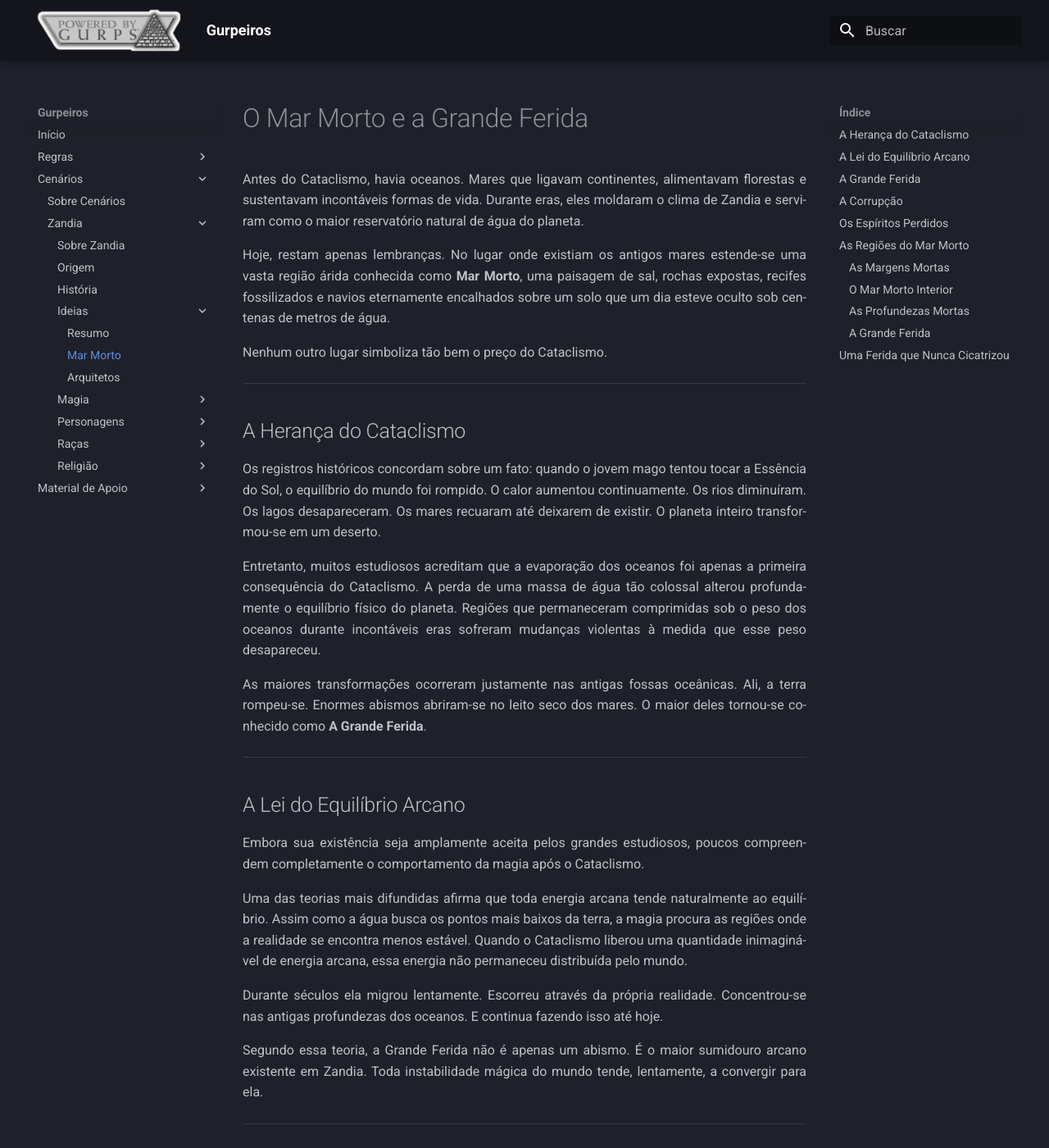
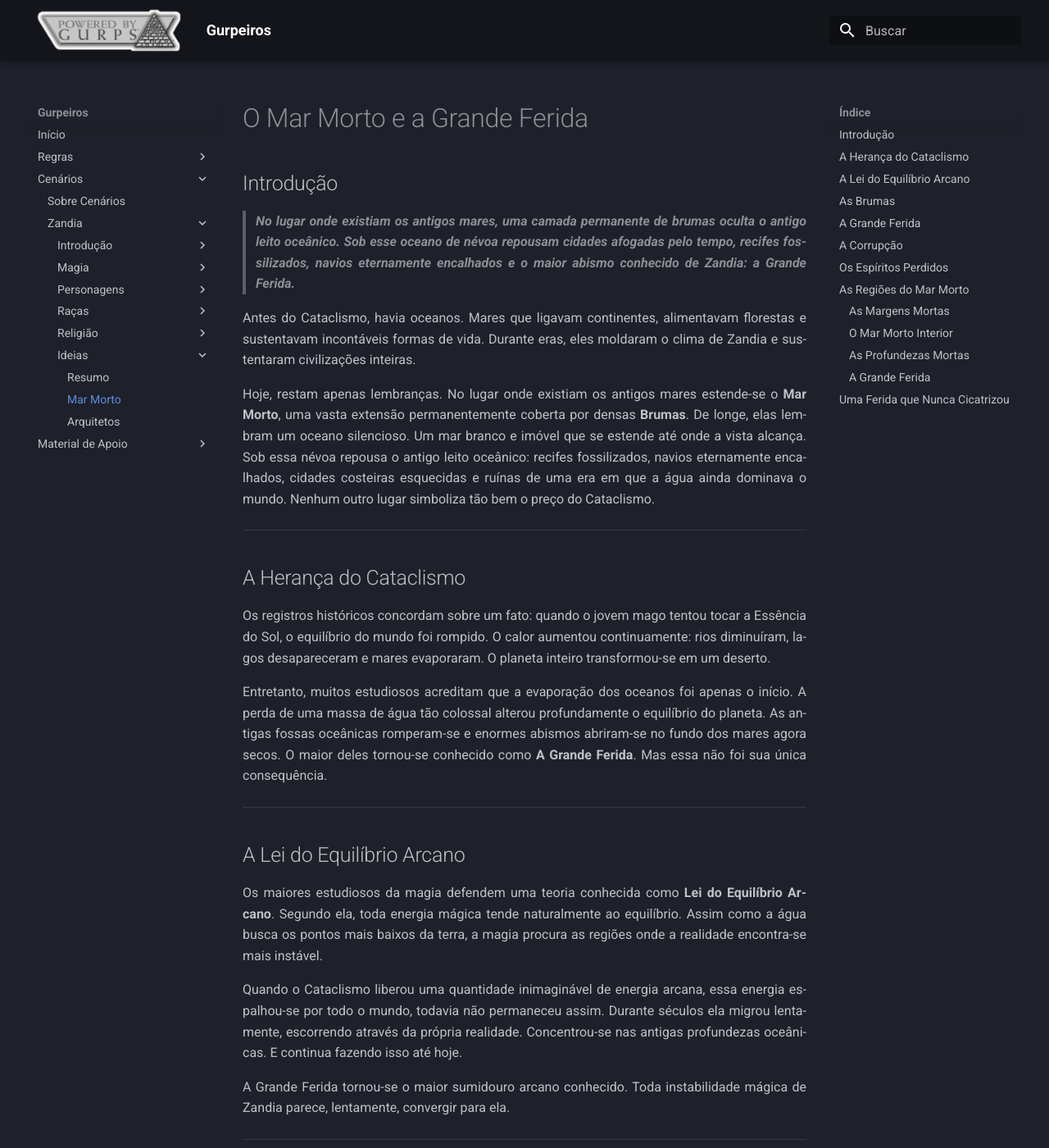
Before and after one commit to brbreis-1723/gurpeiros, an MkDocs documentation site: the page built from docs/cenarios/zandia/ideias/mar_morto.md, in a window 1280 px wide and 1400 px high. Shown: the whole window at 82% size. Built offline with MkDocs 1.6.1 and Material for MkDocs 9.7.7, drawn with Linux system fonts in a browser that asks for light colours; some of the changed text lies outside the part shown.

Commit message:
atualiza site mkdocs

```diff
--- a/docs/cenarios/zandia/ideias/mar_morto.md
+++ b/docs/cenarios/zandia/ideias/mar_morto.md
@@ -1,54 +1,63 @@
 # O Mar Morto e a Grande Ferida
 
-Antes do Cataclismo, havia oceanos. Mares que ligavam continentes, alimentavam florestas e sustentavam incontáveis formas de vida. Durante eras, eles moldaram o clima de Zandia e serviram como o maior reservatório natural de água do planeta.
+## Introdução
 
-Hoje, restam apenas lembranças. No lugar onde existiam os antigos mares estende-se uma vasta região árida conhecida como **Mar Morto**, uma paisagem de sal, rochas expostas, recifes fossilizados e navios eternamente encalhados sobre um solo que um dia esteve oculto sob centenas de metros de água.
+>***No lugar onde existiam os antigos mares, uma camada permanente de brumas oculta o antigo leito oceânico. Sob esse oceano de névoa   repousam cidades afogadas pelo tempo, recifes fossilizados, navios eternamente encalhados e o maior abismo conhecido de Zandia: a Grande Ferida.***
 
-Nenhum outro lugar simboliza tão bem o preço do Cataclismo.
+
+Antes do Cataclismo, havia oceanos. Mares que ligavam continentes, alimentavam florestas e sustentavam incontáveis formas de vida. Durante eras, eles moldaram o clima de Zandia e sustentaram civilizações inteiras.
+
+Hoje, restam apenas lembranças. No lugar onde existiam os antigos mares estende-se o **Mar Morto**, uma vasta extensão permanentemente coberta por densas **Brumas**. De longe, elas lembram um oceano silencioso. Um mar branco e imóvel que se estende até onde a vista alcança. Sob essa névoa repousa o antigo leito oceânico: recifes fossilizados, navios eternamente encalhados, cidades costeiras esquecidas e ruínas de uma era em que a água ainda dominava o mundo. Nenhum outro lugar simboliza tão bem o preço do Cataclismo.
 
 ---
 
 ## A Herança do Cataclismo
 
 Os registros históricos concordam sobre um fato: quando o jovem mago tentou tocar a Essência do Sol, o equilíbrio do mundo foi rompido.
-O calor aumentou continuamente. Os rios diminuíram. Os lagos desapareceram. Os mares recuaram até deixarem de existir. O planeta inteiro transformou-se em um deserto.
+O calor aumentou continuamente: rios diminuíram, lagos desapareceram e mares evaporaram. O planeta inteiro transformou-se em um deserto.
 
-Entretanto, muitos estudiosos acreditam que a evaporação dos oceanos foi apenas a primeira consequência do Cataclismo. A perda de uma massa de água tão colossal alterou profundamente o equilíbrio físico do planeta. Regiões que permaneceram comprimidas sob o peso dos oceanos durante incontáveis eras sofreram mudanças violentas à medida que esse peso desapareceu.
-
-As maiores transformações ocorreram justamente nas antigas fossas oceânicas. Ali, a terra rompeu-se. Enormes abismos abriram-se no leito seco dos mares. O maior deles tornou-se conhecido como **A Grande Ferida**.
+Entretanto, muitos estudiosos acreditam que a evaporação dos oceanos foi apenas o início. A perda de uma massa de água tão colossal alterou profundamente o equilíbrio do planeta. As antigas fossas oceânicas romperam-se e enormes abismos abriram-se no fundo dos mares agora secos. O maior deles tornou-se conhecido como **A Grande Ferida**. Mas essa não foi sua única consequência.
 
 ---
 
 ## A Lei do Equilíbrio Arcano
 
-Embora sua existência seja amplamente aceita pelos grandes estudiosos, poucos compreendem completamente o comportamento da magia após o Cataclismo.
+Os maiores estudiosos da magia defendem uma teoria conhecida como **Lei do Equilíbrio Arcano**. Segundo ela, toda energia mágica tende naturalmente ao equilíbrio. Assim como a água busca os pontos mais baixos da terra, a magia procura as regiões onde a realidade encontra-se mais instável.
 
-Uma das teorias mais difundidas afirma que toda energia arcana tende naturalmente ao equilíbrio. Assim como a água busca os pontos mais baixos da terra, a magia procura as regiões onde a realidade se encontra menos estável. Quando o Cataclismo liberou uma quantidade inimaginável de energia arcana, essa energia não permaneceu distribuída pelo mundo.
+Quando o Cataclismo liberou uma quantidade inimaginável de energia arcana, essa energia espalhou-se por todo o mundo, todavia não permaneceu assim. Durante séculos ela migrou lentamente, escorrendo através da própria realidade. Concentrou-se nas antigas profundezas oceânicas. E continua fazendo isso até hoje.
 
-Durante séculos ela migrou lentamente. Escorreu através da própria realidade. Concentrou-se nas antigas profundezas dos oceanos. E continua fazendo isso até hoje.
+A Grande Ferida tornou-se o maior sumidouro arcano conhecido. Toda instabilidade mágica de Zandia parece, lentamente, convergir para ela.
 
-Segundo essa teoria, a Grande Ferida não é apenas um abismo. É o maior sumidouro arcano existente em Zandia. Toda instabilidade mágica do mundo tende, lentamente, a convergir para ela.
+---
+
+## As Brumas
+
+As Brumas são a manifestação mais visível desse processo. Uma névoa negra que cobre toda a superfície antes ocupada pelas águas marinhas. A maioria dos estudiosos acredita que elas sejam uma condensação da enorme quantidade de energia arcana acumulada na Grande Ferida. As Brumas cobrem quase toda a extensão do Mar Morto, movendo-se lentamente, como se respirassem.
+
+Em um movimento que parece imitar as marés, alguns dias tornam-se finas e deixam entrever navios antigos, cidades em ruínas e recifes fossilizados. Em outros, tornam-se tão densas que engolem completamente o horizonte. Nenhum mapa do Mar Morto permanece preciso por muito tempo. As Brumas mudam, abrem caminhos, fecham passagens, escondem e revelam ruínas.
+
+Muitos exploradores afirmam que elas parecem possuir vontade própria. Os estudiosos discordam afirmando que deve existir alguma explicação lógica, ainda desconhecida. Talvez relacionada aos astros e influência das duas luas? Ou simplesmente seria a vontade dos antigos deuses e espiritos que habitavam as antigas profundezas? Até o momento, ninguém conseguiu explicá-las completamente.
 
 ---
 
 ## A Grande Ferida
 
-No centro do Mar Morto encontra-se o antigo ponto mais profundo dos oceanos. Hoje, ali existe um abismo colossal conhecido como **A Grande Ferida**. Alguns a chamam de **A Cicatriz de Zandia**, pois acreditam que ela representa a marca permanente deixada pelo Cataclismo sobre o próprio mundo.
+No centro do Mar Morto, escondido sob as Brumas, encontra-se o antigo ponto mais profundo dos oceanos. Hoje, ali existe um abismo colossal conhecido como **A Grande Ferida**. Alguns preferem chamá-la de **A Cicatriz de Zandia**, pois acreditam que ela representa a marca permanente deixada pelo Cataclismo sobre o mundo.
 
-Quanto mais se desce em direção às suas profundezas, mais estranhas tornam-se as leis da realidade. Relatos descrevem lugares onde a luz parece desaparecer antes de alcançar o solo. Ecos percorrem distâncias impossíveis. O horizonte torna-se indistinto. A orientação deixa de fazer sentido.
+Quanto mais próximo da Ferida, mais instável torna-se a realidade. A luz comporta-se de maneira estranha e os sons chegam antes de sua origem. Distâncias parecem mudar constantemente. A magia torna-se imprevisível.
 
-Até mesmo os feitiços mais simples podem produzir resultados completamente imprevisíveis. Nenhuma expedição conseguiu alcançar seu fundo. Ou, ao menos, nenhuma retornou para descrevê-lo.
+Nenhuma expedição confirmou ter alcançado seu fundo. Ou, ao menos, nenhuma retornou para descrevê-lo.
 
 ---
 
 ## A Corrupção
 
-A influência da Grande Ferida estende-se muito além de suas bordas. Criaturas expostas durante longos períodos às suas proximidades começam a sofrer alterações. Animais tornam-se agressivos e assumem formas grotescas. Plantas crescem de maneiras impossíveis.
-Minerais parecem adquirir propriedades que desafiam qualquer explicação.
+A influência da Grande Ferida estende-se muito além de suas bordas. Criaturas expostas durante longos períodos às suas proximidades sofrem alterações profundas e animais tornam-se agressivos. Plantas crescem em formas impossíveis. Minerais adquirem propriedades desconhecidas.
 
-Magos relatam mudanças na própria percepção da realidade. Os sábios chamam esse fenômeno de **Corrupção**. Não existe consenso sobre sua verdadeira natureza. Alguns acreditam que seja a própria magia tentando reparar um dano impossível de ser corrigido. Outros defendem que a realidade naquela região foi tão profundamente alterada que deixou de obedecer às leis naturais conhecidas.
+Magos relatam sonhos perturbadores, perda da orientação e alterações na percepção da realidade. Os sábios chamam esse fenômeno de **Corrupção**.
 
-Independentemente da explicação, uma verdade permanece incontestável. Quanto mais próximo da Grande Ferida, maior a corrupção.
+Não existe consenso sobre sua verdadeira natureza. Alguns acreditam que seja a própria magia tentando reparar um dano impossível de ser corrigido. Outros defendem que a realidade naquela região foi tão profundamente alterada que deixou de obedecer às leis naturais.
+Independentemente da explicação, uma verdade permanece incontestável. Quanto mais próximo da Grande Ferida, maior a Corrupção.
 
 ---
 
@@ -56,9 +65,9 @@ Independentemente da explicação, uma verdade permanece incontestável. Quanto
 
 Entre todas as histórias contadas sobre o Mar Morto, poucas são tão antigas quanto aquelas que falam dos **Espíritos Perdidos**.
 
-Segundo antigas tradições, os mares eram habitados por espíritos ligados às correntes, às tempestades, aos recifes e às grandes criaturas marinhas. Quando os oceanos desapareceram, esses seres perderam o propósito para o qual existiam. Muitos acreditam que permaneceram presos ao antigo leito oceânico, expostos durante séculos à instabilidade da Grande Ferida.
+Segundo antigas tradições, os mares eram habitados por espíritos ligados às correntes, às tempestades e às grandes criaturas marinhas. Quando os oceanos desapareceram, esses seres perderam sua razão de existir. Muitos acreditam que permaneceram presos ao antigo leito oceânico, lentamente deformados pela influência da Grande Ferida.
 
-Se isso é verdade, as criaturas encontradas nas profundezas do Mar Morto talvez não sejam monstros nascidos da corrupção. Talvez sejam os últimos ecos de um oceano que nunca aceitou desaparecer.
+Se isso é verdade, talvez os monstros encontrados nas profundezas do Mar Morto não tenham nascido da corrupção. Talvez sejam apenas os últimos ecos de um oceano que jamais aceitou desaparecer.
 
 ---
 
@@ -68,25 +77,23 @@ Os exploradores costumam dividir o Mar Morto em quatro grandes regiões:
 
 ### As Margens Mortas
 
-Correspondem às antigas costas. Ali encontram-se cidades portuárias abandonadas, docas vazias, faróis voltados para um oceano inexistente e as primeiras marcas da corrupção. Ainda são perigosas, mas representam a parte mais explorada do Mar Morto.
-
----
+Correspondem às antigas costas. Ali encontram-se cidades portuárias abandonadas, docas vazias, faróis voltados para um oceano inexistente, as primeiras brumas e as primeiras marcas da corrupção. Ainda são perigosas, mas representam a parte mais explorada do Mar Morto.
 
 ### O Mar Morto Interior
 
-A vasta extensão que ocupava a maior parte dos antigos oceanos. Recifes fossilizados, dunas de sal, tempestades de areia, navios colossais e planícies aparentemente infinitas formam uma paisagem quase alienígena. É uma terra hostil, onde a magia torna-se cada vez mais instável e criaturas corrompidas vagam livremente.
+A vasta extensão que ocupava a maior parte dos antigos oceanos. Um oceano de Brumas que cobre recifes fossilizados, navios esquecidos e cidades perdidas. A orientação torna-se difícil, a magia não funciona. Muitos desaparecem sem deixar vestígios. É um lugar hostil, onde criaturas corrompidas espreitam abaixo da "superfície".
 
----
 
 ### As Profundezas Mortas
 
-Correspondem às antigas fossas oceânicas. Enormes cânions, paredões de pedra, ruínas preservadas e esqueletos de leviatãs gigantescos testemunham um mundo que existiu antes do deserto. Poucos ousam atravessá-las. Menos ainda retornam.
+Correspondem às antigas fossas oceânicas. As Brumas tornam-se espessas o suficiente para ocultar montanhas inteiras: enormes cânions, paredões de pedra, ruínas preservadas e esqueletos de leviatãs gigantescos testemunham um mundo que existiu antes do deserto. Poucos ousam atravessá-las. Menos ainda retornam. A Corrupção intensifica-se.
 
----
 
 ### A Grande Ferida
 
-No centro das Profundezas Mortas encontra-se o maior abismo conhecido de Zandia. Ali, a instabilidade arcana atinge seu ápice. Os efeitos da corrupção tornam-se extremos. A realidade parece permanentemente rompida. É o lugar mais perigoso de todo o continente. E talvez o único onde ainda seja possível enxergar as cicatrizes deixadas pelo instante em que um único feitiço mudou o destino do mundo.
+No centro das Profundezas Mortas encontra-se o maior abismo conhecido de Zandia. Como uma espécie de buraco negro de magia, todo o mana é sugado se concentrando ali, um mana completamente selvagem e caótico. Ali, a instabilidade arcana atinge seu ápice.
+
+As Brumas continuam nascendo dela. Os efeitos da corrupção tornam-se extremos. A realidade parece permanentemente rompida. É o lugar mais perigoso de todo o continente. E talvez o único onde ainda seja possível enxergar as cicatrizes deixadas pelo instante em que um único feitiço mudou o destino do mundo.
 
 ---
 
@@ -95,3 +102,5 @@ No centro das Profundezas Mortas encontra-se o maior abismo conhecido de Zandia.
 Ninguém sabe se a Grande Ferida permanecerá para sempre como é hoje. Alguns estudiosos acreditam que ela representa apenas a consequência inevitável do Cataclismo. Outros temem algo muito pior. Acreditam que a magia continua fluindo para aquele abismo e que a realidade jamais deixou de tentar encontrar equilíbrio.
 
 Enquanto esse processo continuar, a Ferida jamais se fechará. Talvez o Cataclismo não seja apenas um acontecimento do passado. Talvez ele ainda esteja acontecendo, lentamente e silenciosamente. Como uma cicatriz que o mundo jamais conseguiu curar.
+
+---
--- a/mkdocs.yml
+++ b/mkdocs.yml
@@ -37,13 +37,10 @@ nav:
   - Cenários:
       - Sobre Cenários: cenarios/index.md
       - Zandia:
-          - Sobre Zandia: cenarios/zandia/index.md
-          - Origem: cenarios/zandia/origem.md
-          - História: cenarios/zandia/historia.md
-          - Ideias:
-            - Resumo: cenarios/zandia/ideias/index.md
-            - Mar Morto: cenarios/zandia/ideias/mar_morto.md
-            - Arquitetos: cenarios/zandia/ideias/arquitetos.md
+          - Introdução:
+            - Sobre Zandia: cenarios/zandia/index.md
+            - Origem: cenarios/zandia/origem.md
+            - História e Cronologia: cenarios/zandia/historia.md
 
           - Magia:
             - Introdução: cenarios/zandia/magia/index.md
@@ -69,10 +66,16 @@ nav:
             - Ratinos: cenarios/zandia/racas/ratinos.md
             - Syridianos: cenarios/zandia/racas/syridianos.md
             - Tressi: cenarios/zandia/racas/tressi.md
+
           - Religião:
             - Religião em Zandia: cenarios/zandia/religiao/index.md
             - Igreja dos Novos Deuses: cenarios/zandia/religiao/novaigreja.md
             - Patronos: cenarios/zandia/religiao/patronos.md
+
+          - Ideias:
+            - Resumo: cenarios/zandia/ideias/index.md
+            - Mar Morto: cenarios/zandia/ideias/mar_morto.md
+            - Arquitetos: cenarios/zandia/ideias/arquitetos.md
 
   - Material de Apoio:
       - Resumo: material/index.md
```
